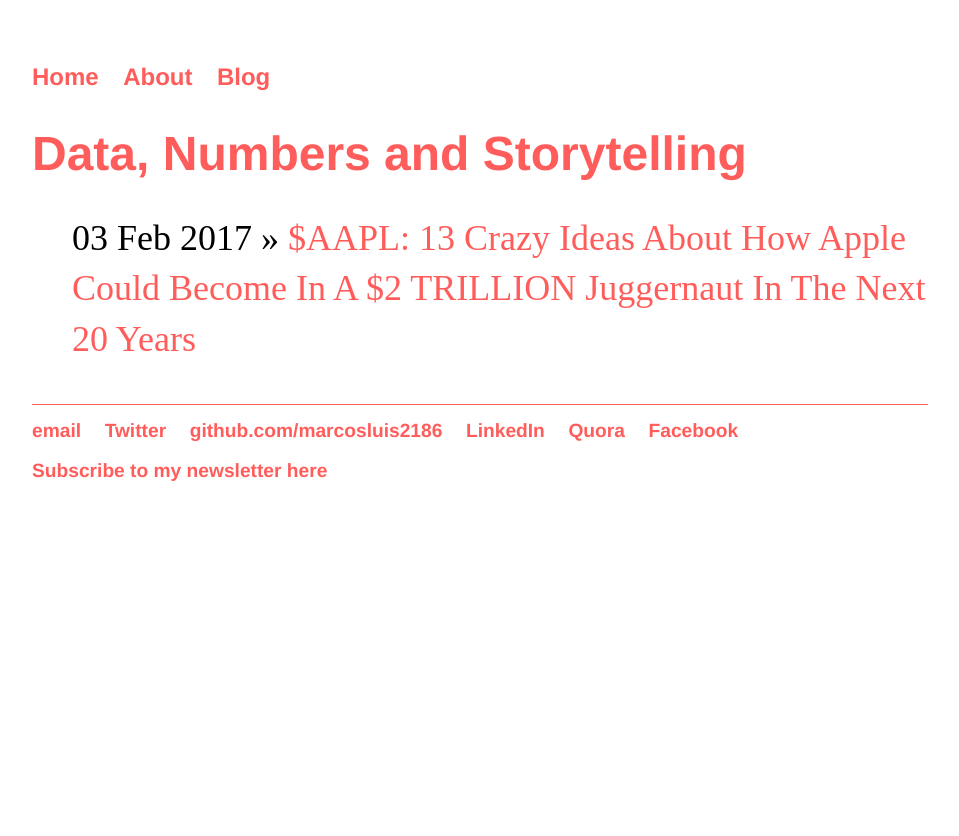
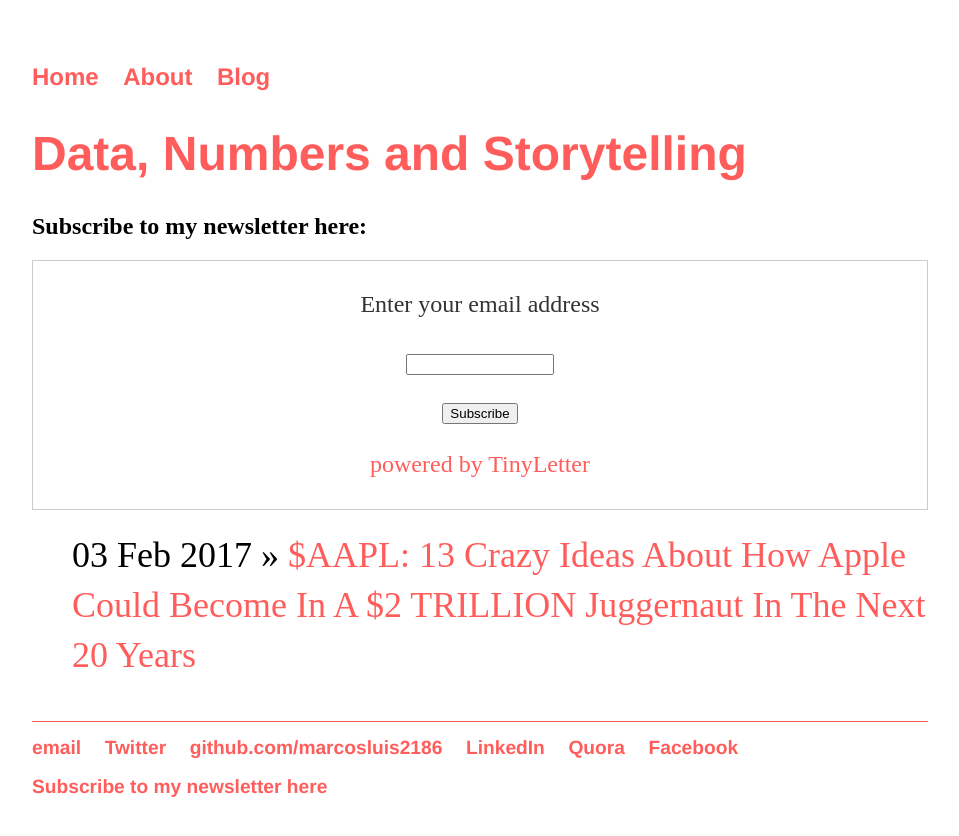
Before and after one commit to marcosluis2186/marcosluis2186.github.com, a Jekyll site: the page built from blog/index.html, in a window 1280 px wide. Shown: the top 836 px of the page, without its empty margins (160-1119 px from the left). Built offline with Jekyll 4.4.1, drawn with Linux system fonts in a browser that asks for light colours.

Commit message:
Adding subscription form

```diff
--- a/blog/index.html
+++ b/blog/index.html
@@ -3,6 +3,8 @@
 title: Data, Numbers and Storytelling
 ---
 	<h1>{{ page.title }}</h1>
+        <h2>Subscribe to my newsletter here:</h2>
+	 <form style="border:1px solid #ccc;padding:3px;text-align:center;" action="https://tinyletter.com/data-numbers-and-storytelling" method="post" target="popupwindow" onsubmit="window.open('https://tinyletter.com/data-numbers-and-storytelling', 'popupwindow', 'scrollbars=yes,width=800,height=600');return true"><p><label for="tlemail">Enter your email address</label></p><p><input type="text" style="width:140px" name="email" id="tlemail" /></p><input type="hidden" value="1" name="embed"/><input type="submit" value="Subscribe" /><p><a href="https://tinyletter.com" target="_blank">powered by TinyLetter</a></p></form>
 	<ul class="posts">
 
 	  {% for post in site.posts %}
```
